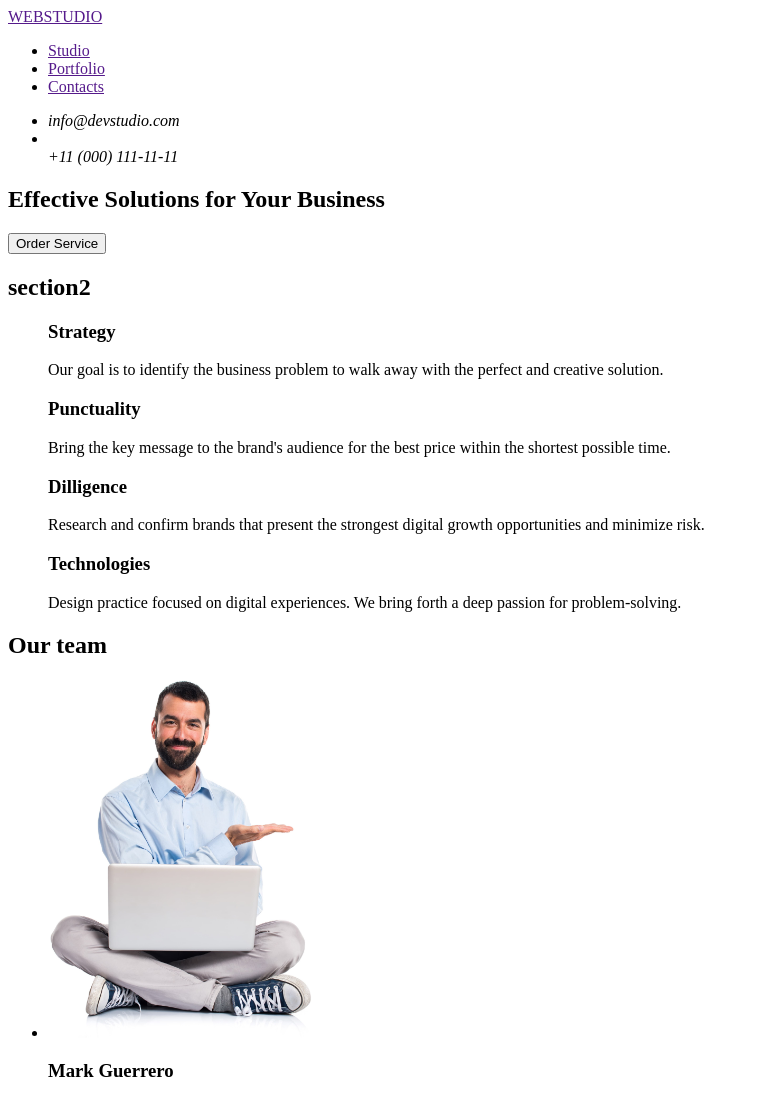
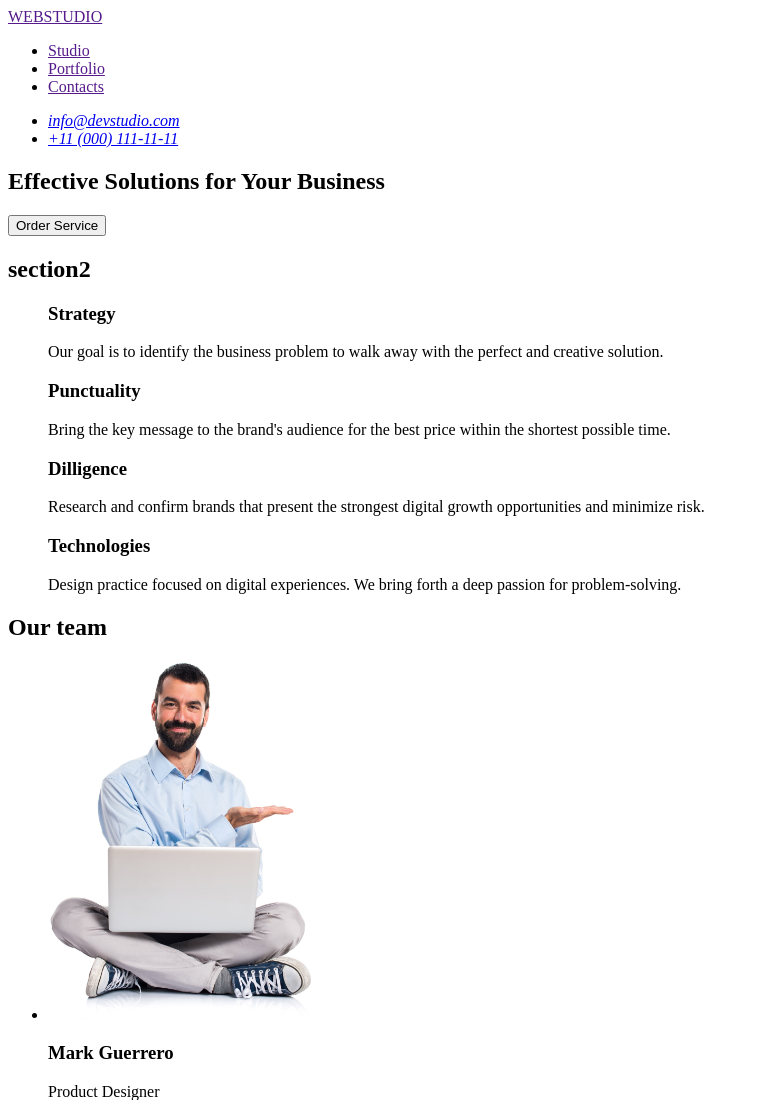
Before and after one commit to AndrewSomkin/goit-markup-hw-02, a plain HTML site: page index.html in a window 1280 px wide. Shown: the top 1100 px of the page, without its empty margins (0-759 px from the left). Drawn offline with Linux system fonts and the light colour scheme.

Commit message:
last commit

```diff
--- a/index.html
+++ b/index.html
@@ -16,11 +16,11 @@
       <address>
         <ul>
           <li>
-            <a href="mailto:info@devstudio.com"></a>
-            <a>info@devstudio.com</a>
+            <a href="mailto:info@devstudio.com">info@devstudio.com</a>
           </li>
-          <li><a href="tel:+110001111111"></a></li>
-          <a>+11 (000) 111-11-11</a>
+          <li>
+            <a href="tel:+110001111111">+11 (000) 111-11-11</a>
+          </li>
         </ul>
       </address>
     </header>
```
